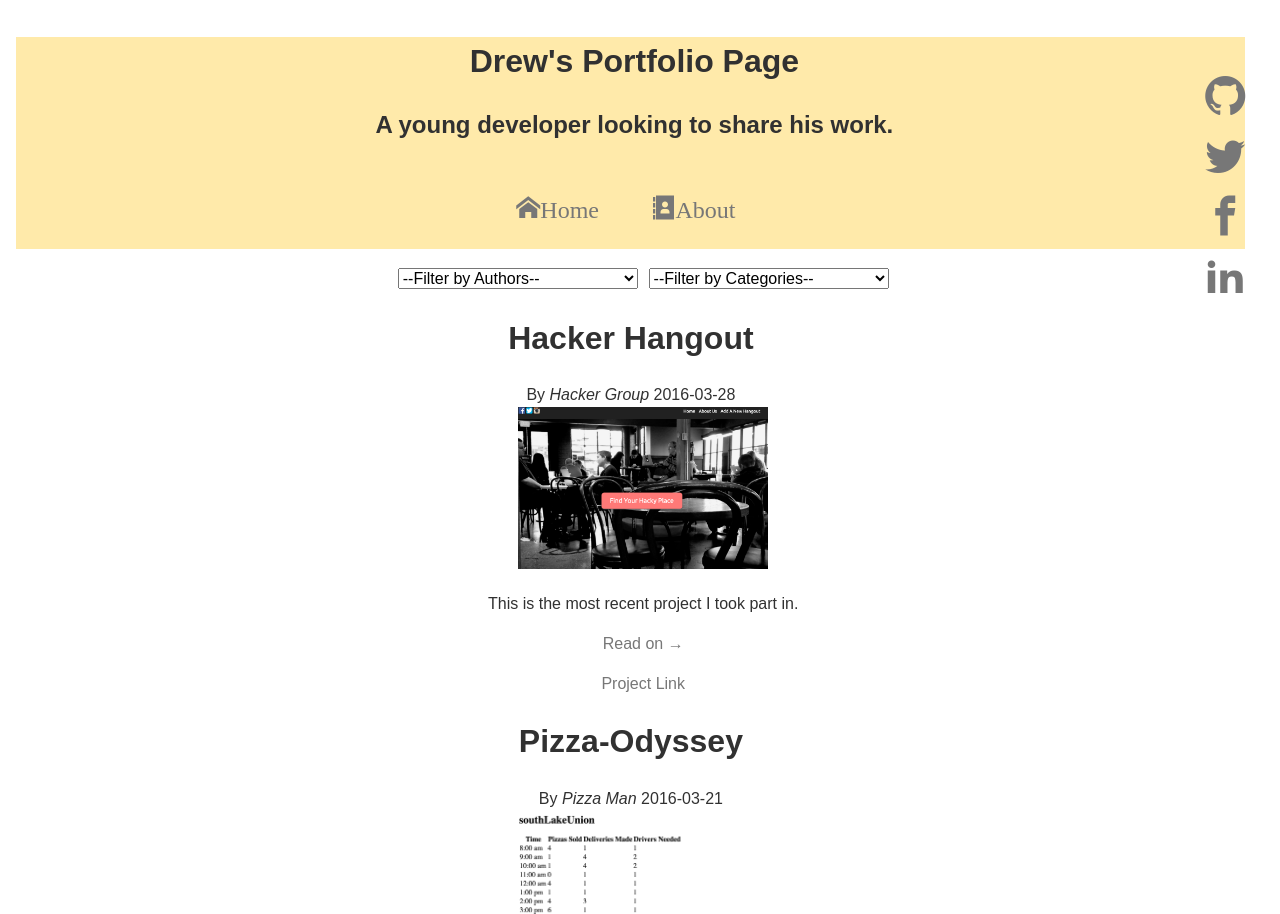
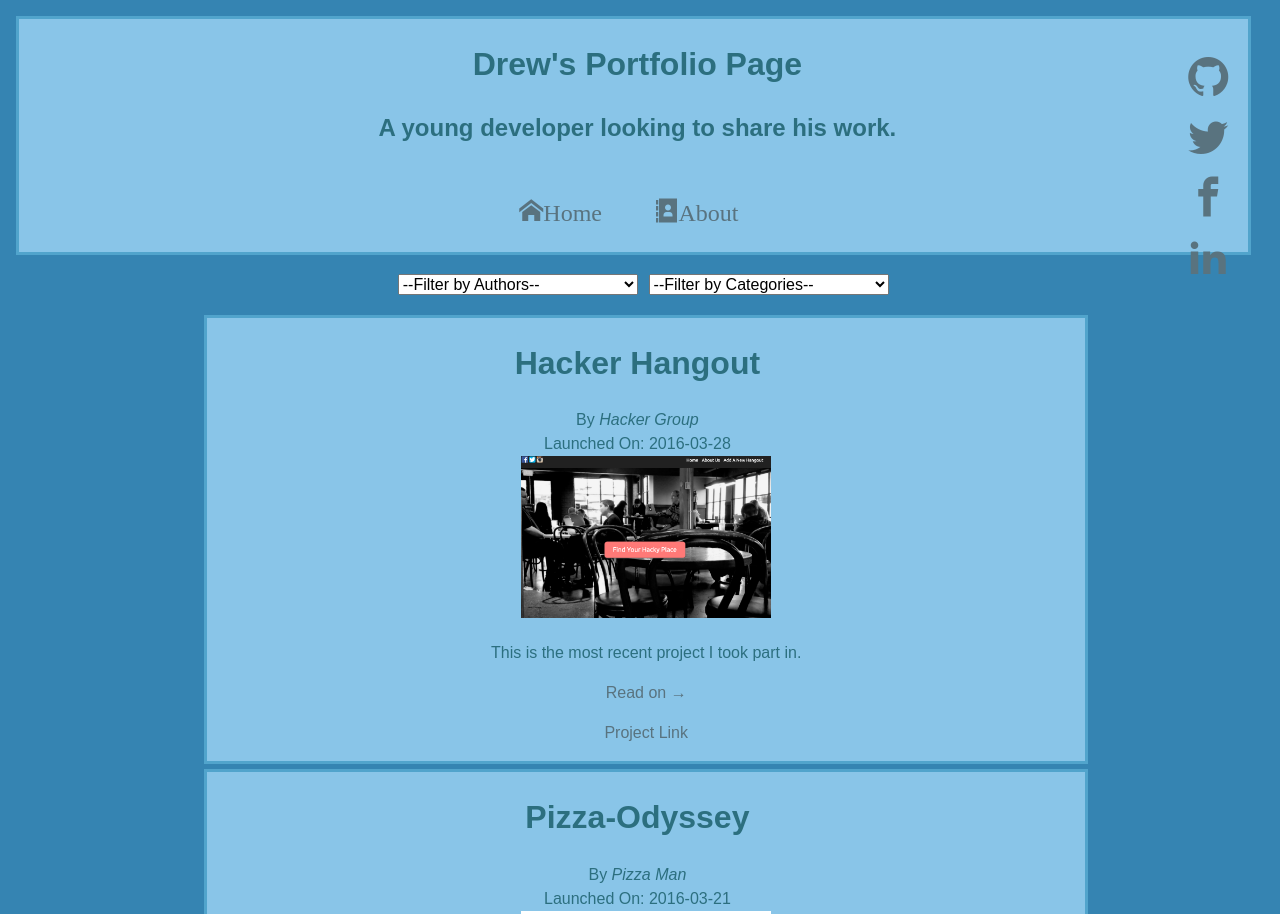
Before and after one commit to drewferris/class1-portfolio-assignment, a plain HTML site: page index.html in a window 1280 px wide. Shown: the top 914 px of the page. Drawn offline with nearby package versions, Linux system fonts and the light colour scheme; files whose address does not match are found by name.

Commit message:
added color schme

```diff
--- a/index.html
+++ b/index.html
@@ -10,12 +10,13 @@
     <link rel="stylesheet" href="styles/layout.css">
     <link rel="stylesheet" href="styles/modules.css">
     <script id="projects-template" type="text/x-handlebars-template">
-        <article class="clearfix" data-author="{{author}}" data-category="{{category}}">
+        <article class="clearfix project-box" data-author="{{author}}" data-category="{{category}}">
           <header>
             <h1>{{title}}</h1>
             <div class="byline">
               By <address>{{author}}</address>
-              {{launchedOn}}
+              <br>
+              Launched On: {{launchedOn}}
             </div>
           </header>
           <section class="project-body">{{{body}}}</section>
@@ -48,8 +49,8 @@
           </ul>
         </nav>
         <nav class="main-nav">
-          <div class="icon-menu">
-          </div>
+          <!-- <div class="icon-menu">
+          </div> -->
           <ul>
             <a href="#"><li class="tab icon-home" data-content="projects">Home</li></a>
             <a href="#"><li class="tab icon-address-book" data-content="about">About</li></a>
--- a/scripts/portfolio.js
+++ b/scripts/portfolio.js
@@ -1,4 +1,4 @@
-var projects= [];
+var projects= [], categories = [];
 
 function Project (opts) {
   this.title = opts.title;
@@ -9,8 +9,22 @@ function Project (opts) {
   this.body = opts.body;
 };
 
+Project.prototype.toAuthors = function () {
+  var $source = $('#author-template').html();
+  var template = Handlebars.compile($source);
+  return template(this);
+};
+
+Project.prototype.toCategories = function () {
+  var $source = $('#category-template').html();
+  var template = Handlebars.compile($source);
+  return template(this);
+};
+
 Project.prototype.toHtml = function(){
-  var template = Handlebars.compile($('#projects-template').text());
+  // var $source = $('#' + templateId + '-template').html();
+  var $source = $('#projects-template').html();
+  var template = Handlebars.compile($source);
   this.daysAgo = parseInt((new Date() - new Date(this.launchedOn))/60/60/24/1000);
   this.publishStatus = this.launchedOn ? 'launched ' + this.daysAgo + ' days ago' : '(draft)';
   return template(this);
@@ -25,5 +39,18 @@ rawData.forEach(function(ele) {
 });
 
 projects.forEach(function(a){
-  $('#projects').append(a.toHtml());
+  $('#projects').append(a.toHtml('projects'));
+  $('#author-filter').append(a.toHtml('author'));
+  if (categories.indexOf(a.category) === -1) {
+    $('#category-filter').append(a.toHtml('category'));
+    categories.push(a.category);
+  }
 });
+
+// projects.forEach(function(a){
+//   $('#author-filter').append(a.toAuthors());
+// });
+//
+// projects.forEach(function(a){
+//   $('#category-filter').append(a.toCategories());
+// });
--- a/scripts/portfolioView1.js
+++ b/scripts/portfolioView1.js
@@ -44,7 +44,7 @@ projectView.handleCategoryFilter = function() {
 };
 
 projectView.handleMainNav = function() {
-  $('.main-nav').on('click', '.tab', function(e) {
+  $('.main-nav').on('click', '.tab', function() {
     $('.tab-content').hide();
     $('#' + $(this).data('content')).fadeIn();
   });
--- a/styles/base.css
+++ b/styles/base.css
@@ -1,8 +1,10 @@
 body {
   padding: 1em;
   line-height: 1.5;
-  color: #313131;
+  color: #2C6F7F;
   width: 98%;
+  background-color: #3584B2;
+  }
 }
 
 main {
@@ -29,11 +31,11 @@ p {
 
 a, a:link, a:active {
   text-decoration: none;
-  color: #777;
+  color: #59737F;
 }
 
 a:hover, a:focus {
-  color: #68FF66;
+  color: #FFF565;
 }
 
 a:visited {
--- a/styles/modules.css
+++ b/styles/modules.css
@@ -1,8 +1,9 @@
 /* TODO: Give the site header a nice background color, from your selected color scheme. */
 
 .site-header {
-  background: #FFEAAA;
+  background: #89C5E8;
   position: relative;
+  border: 3px solid #51A4CC;
 }
 .social li {
   list-style: none;
@@ -12,11 +13,32 @@
   text-align: center;
 }
 
+#about {
+  background: #89C5E8;
+  border: 3px solid #51A4CC;
+  margin-top: 5px;
+  text-align: center;
+}
+
+#about li {
+  list-style: none;
+}
+
+.project-box {
+  background: #89C5E8;
+  border: 3px solid #51A4CC;
+  margin-bottom: 5px;
+  width: 70%;
+  margin-left: 15%;
+  margin-right: 15%;
+}
 .social {
   position: absolute;
   right: 0;
   top: -4%;
   padding: 0;
+  font-size: 5vmin;
+  margin-right: 0.5em;
 }
 
 .heading-group-h1 {
@@ -24,10 +46,6 @@
   width: 98%;
   text-align: center;
   position: relative;
-}
-
-nav.social {
-  font-size: 5vmin;
 }
 
 .icon-menu {
```
